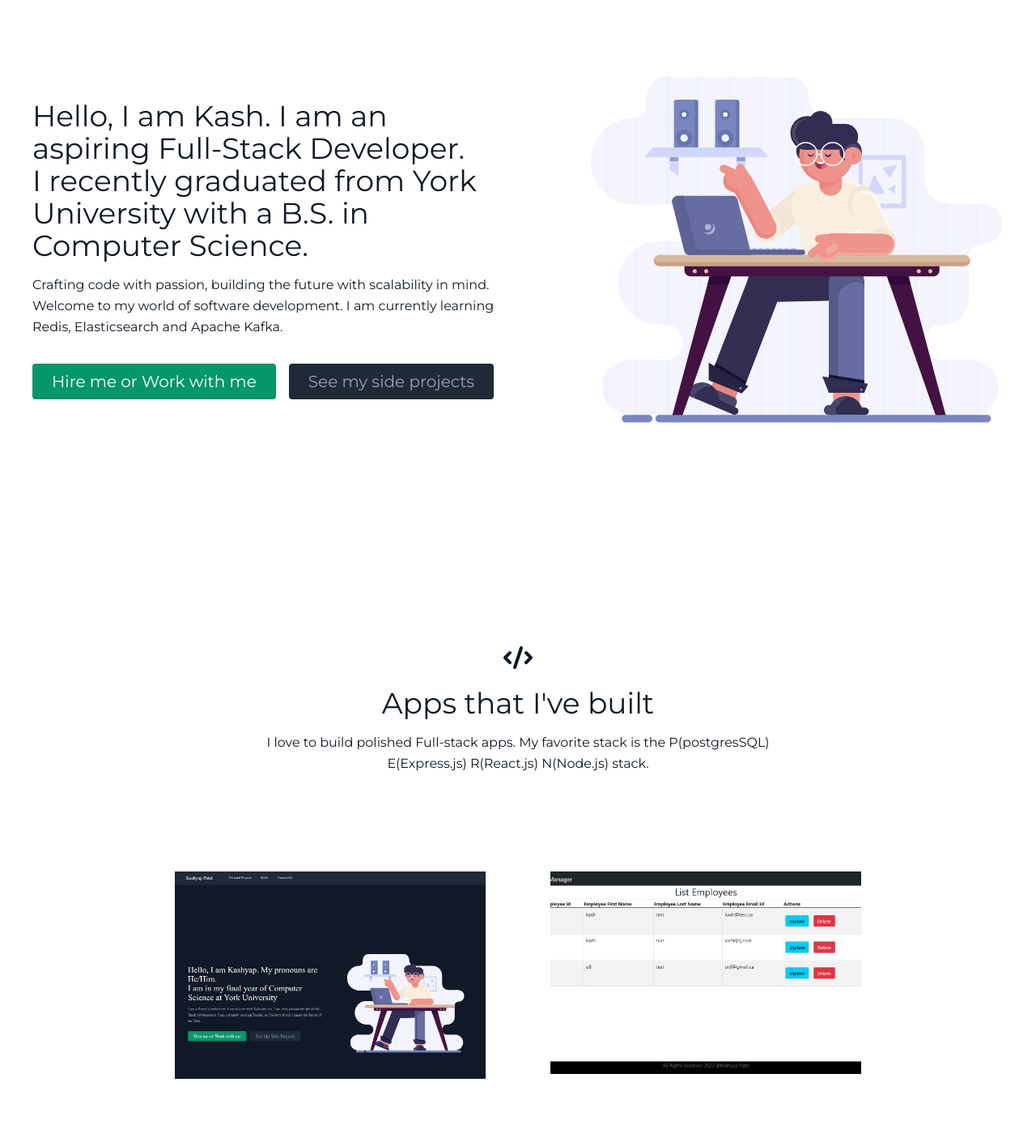
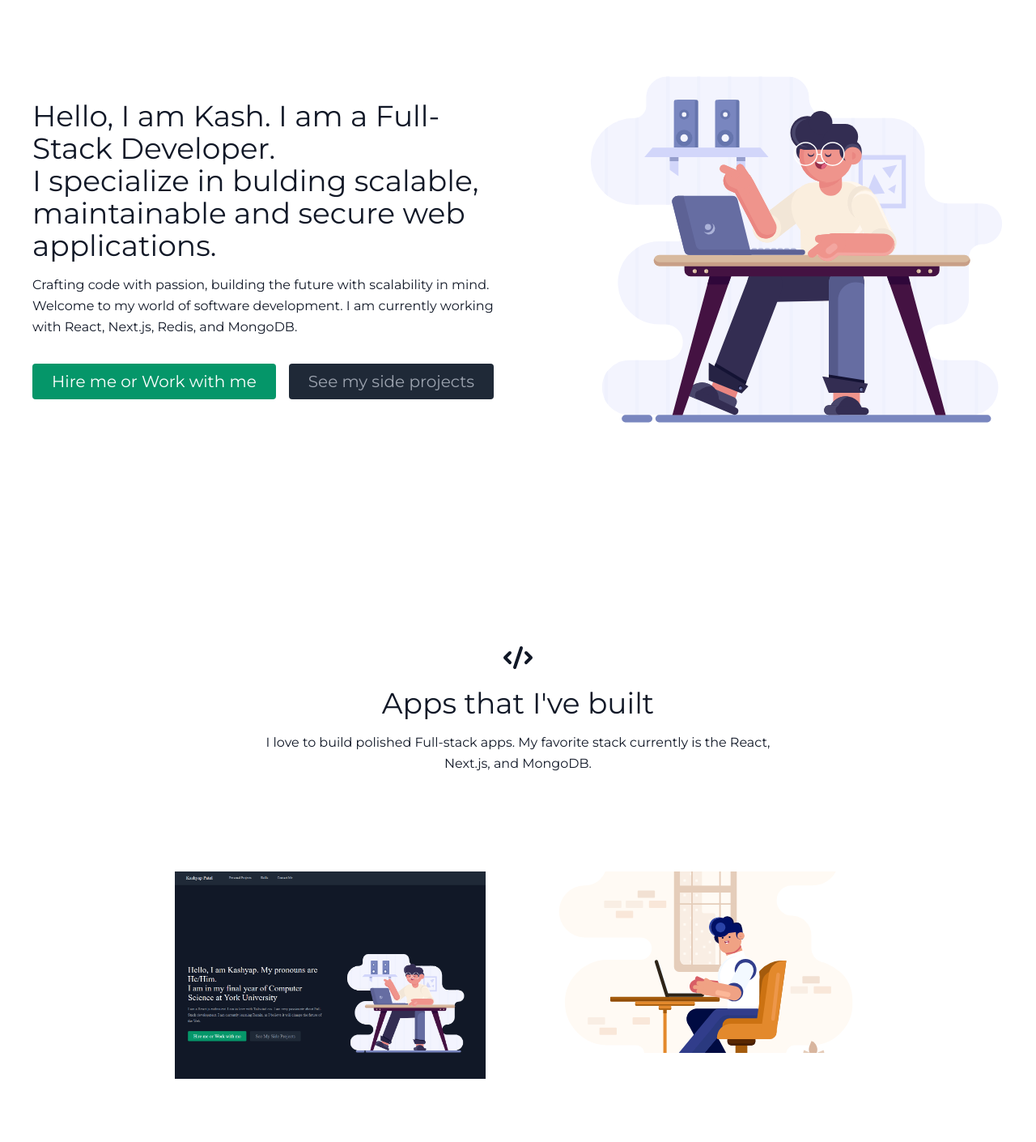
Before and after one commit to Kashyap5551/Kashyap5551.github.io, a React (Create React App) app: page / in a window 1280 px wide. Shown: the part 220-1630 px from the top of the page at 81% size. Built offline with nearby package versions, Linux system fonts and the light colour scheme.

Commit message:
updated content

```diff
--- a/src/components/About.js
+++ b/src/components/About.js
@@ -6,14 +6,14 @@ export default function About() {
       <div className="container mx-auto flex px-10 py-52 md:flex-row flex-col items-center">
         <div className="lg:flex-grow md:w-1/2 lg:pr-24 md:pr-16 flex flex-col md:items-start md:text-left mb-16 md:mb-0 items-center text-center">
           <h1 className="title-font sm:text-4xl text-3xl mb-4 font-medium">
-            Hello, I am Kash. I am an aspiring Full-Stack Developer.
-            <br className="hidden lg:inline-block" />I recently graduated from
-            York University with a B.S. in Computer Science.
+            Hello, I am Kash. I am a Full-Stack Developer.
+            <br className="hidden lg:inline-block" />I specialize in bulding
+            scalable, maintainable and secure web applications.
           </h1>
           <p className="mb-8 leading-relaxed">
             Crafting code with passion, building the future with scalability in
             mind. Welcome to my world of software development. I am currently
-            learning Redis, Elasticsearch and Apache Kafka.
+            working with React, Next.js, Redis, and MongoDB.
           </p>
           <div className="flex justify-center">
             <a
--- a/src/components/Projects.js
+++ b/src/components/Projects.js
@@ -12,7 +12,8 @@ export default function Projects() {
             Apps that I've built
           </h1>
           <p className="lg:w-2/3 mx-auto leading-relaxed text-base">
-            I love to build polished Full-stack apps. My favorite stack is the P(postgresSQL) E(Express.js) R(React.js) N(Node.js) stack.
+            I love to build polished Full-stack apps. My favorite stack
+            currently is the React, Next.js, and MongoDB.
           </p>
         </div>
         <div className="flex flex-wrap m-4">
@@ -20,7 +21,8 @@ export default function Projects() {
             <a
               href={project.link}
               key={project.image}
-              className="sm:w-1/2 w-100 p-10">
+              className="sm:w-1/2 w-100 p-10"
+            >
               <div className="flex relative">
                 <img
                   alt="gallery"
@@ -34,7 +36,9 @@ export default function Projects() {
                   <h1 className="title-font text-lg font-medium text-white mb-3">
                     {project.title}
                   </h1>
-                  <p className="leading-relaxed text-white">{project.description}</p>
+                  <p className="leading-relaxed text-white">
+                    {project.description}
+                  </p>
                 </div>
               </div>
             </a>
--- a/src/data.js
+++ b/src/data.js
@@ -6,6 +6,22 @@ export const projects = [
       "This is my personal website that you are currently looking at. I have used React for the front-end with Node.js and Tailwind css",
     image: "./project1.PNG",
     link: "https://kashyap5551.github.io/",
+  },
+  {
+    title: "GenieAI",
+    subtitle: "React.js, TailwindCSS, Next.js 13, Prisma, Stripe API and MySQL",
+    description:
+      "A generative AI SaaS platform that generates unique content for users",
+    image: "./construction2.svg",
+    link: "#projects",
+  },
+  {
+    title: "Fulfiller",
+    subtitle: "React.js, AWS Lambda, AWS DynamoDB, AWS S3",
+    description:
+      "A serverless order fulfillment application using AWS-managed services",
+    image: "./construction2.svg",
+    link: "#projects",
   },
   {
     title: "Employee Manager",
```
Also changed, not shown: 2 other files (tests, documents, lock files or other folders).
